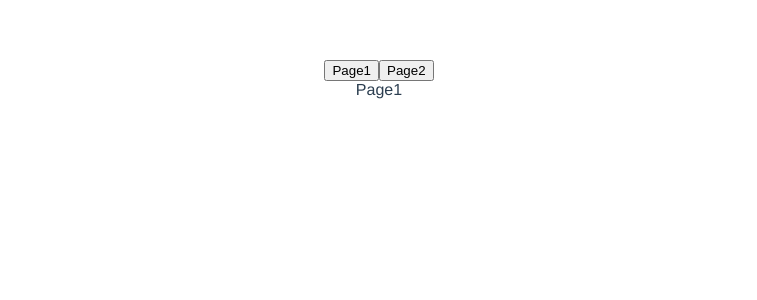
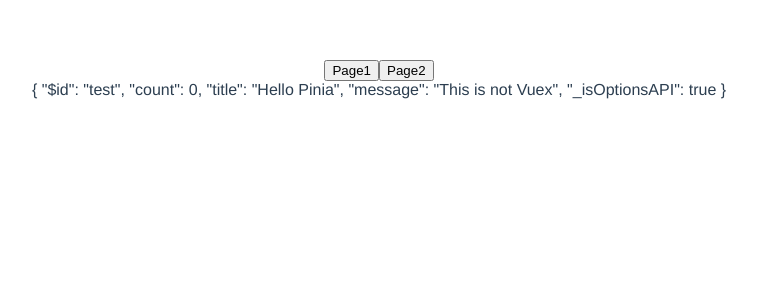
Before and after one commit to baizhi958216/vite_vue_pinia, a Vue app in the folder vitebase/: page /main/page1 in a window 1280 px wide. Shown: the top 300 px of the page, without its empty margins (261-1018 px from the left). Built offline with nearby package versions, Linux system fonts and the light colour scheme.

Commit message:
vue: pinia: define a store
Signed-off-by: baizhi958216 <1475289190@qq.com>

```diff
--- /dev/null
+++ b/vitebase/src/stores/TestStore.js
@@ -0,0 +1,15 @@
+import { defineStore, storeToRefs } from "pinia";
+export const testStore = defineStore("test", {
+  // 相当于data
+  state: () => {
+    return {
+      count: 0,
+      title:'Hello Pinia',
+      message:'This is not Vuex'
+    };
+  },
+  //   相当于methods
+  actions: {},
+  //   相当于computed
+  getters: {},
+});
--- a/vitebase/src/views/Page1.vue
+++ b/vitebase/src/views/Page1.vue
@@ -1,7 +1,12 @@
 <template>
     <div>
-        Page1
+        {{counter}}
     </div>
 </template>
 <script setup>
+import { defineStore,storeToRefs } from "pinia"
+import { testStore } from "../stores/TestStore"
+
+const counter = testStore()
+
 </script>
```
